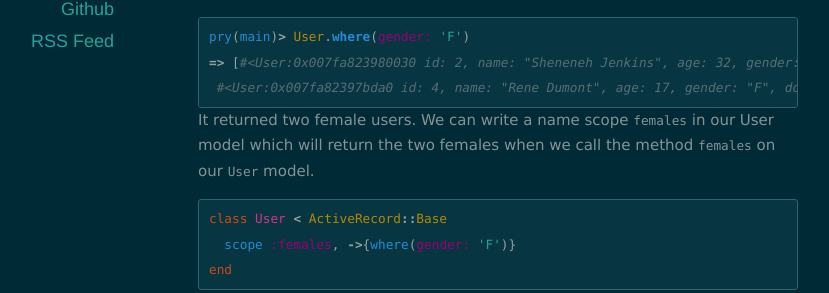
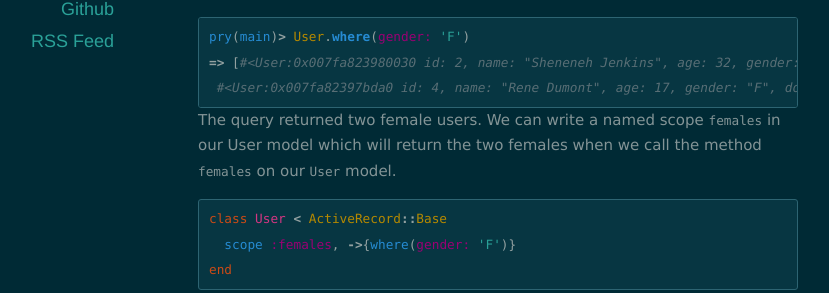
Before and after one commit to lezoudali/lezoudali.github.io, a Jekyll site: the page built from _posts/2015-03-10-Named-Scope.markdown, in a window 1280 px wide. Shown: the part 338-631 px from the top of the page, without its empty margins (142-971 px from the left). Built offline with Jekyll 4.4.1, drawn with Linux system fonts in a browser that asks for light colours; nearby versions of some CDN libraries.

Commit message:
named scoped active_record

```diff
--- a/_posts/2015-03-10-Named-Scope.markdown
+++ b/_posts/2015-03-10-Named-Scope.markdown
@@ -13,7 +13,7 @@ pry(main)> User.where(gender: 'F')
  #<User:0x007fa82397bda0 id: 4, name: "Rene Dumont", age: 17, gender: "F", donated: true>]
 {% endhighlight %}
 
-It returned two female users. We can write a name scope `females` in our User model which will return the two females when we call the method `females` on our `User` model.
+The query returned two female users. We can write a named scope `females` in our User model which will return the two females when we call the method `females` on our `User` model.
 
 {% highlight ruby %}
 class User < ActiveRecord::Base
```
